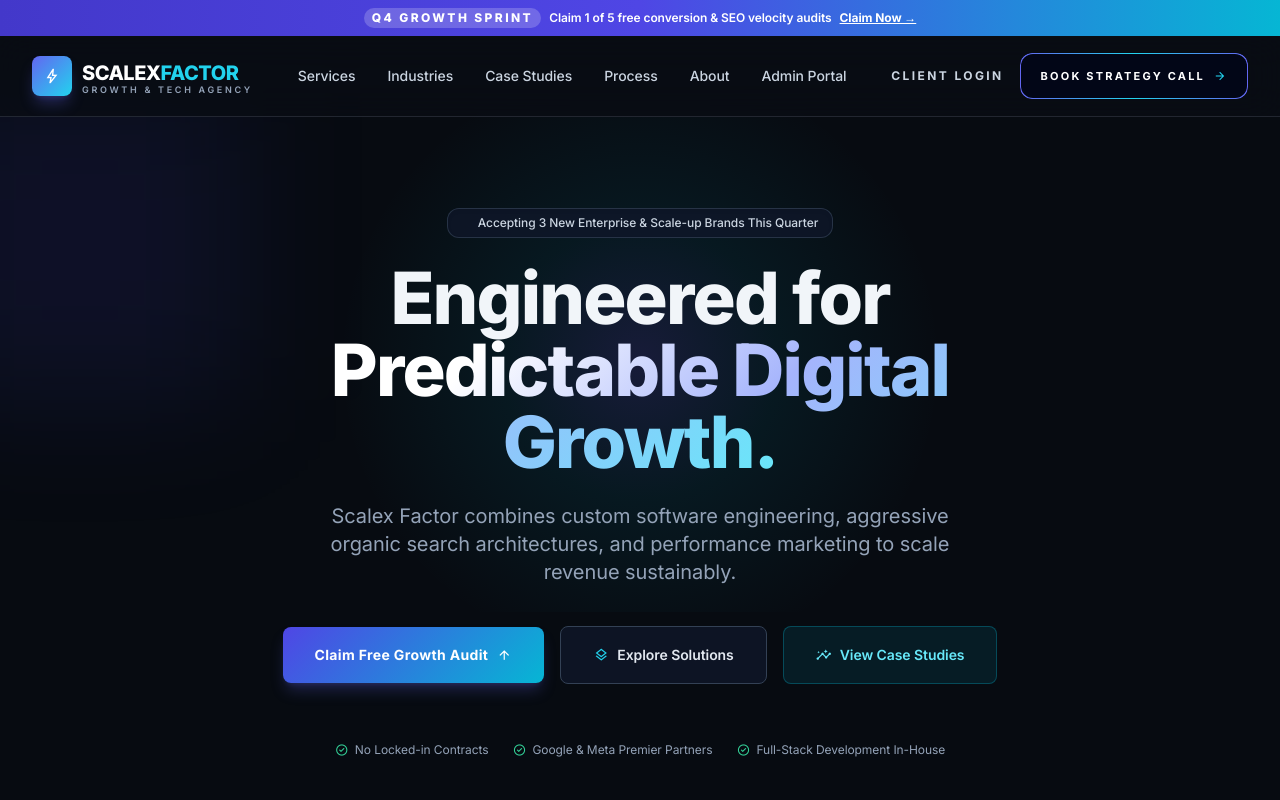
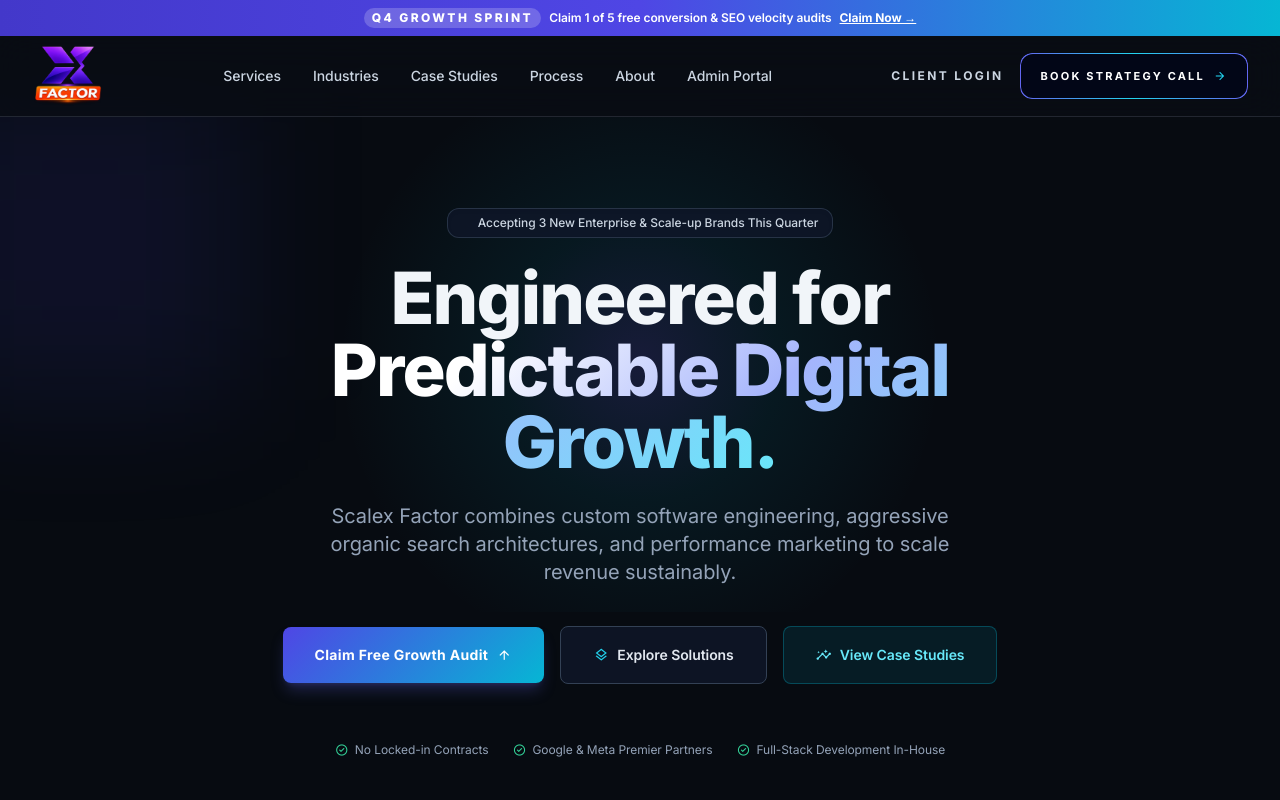
Before and after one commit to scalexfactor-prog/Scalexfactor, a React (Vite) app: page / in a window 1280 px wide. Shown: the top 800 px of the page. Built offline with nearby package versions, Linux system fonts and the light colour scheme.

Commit message:
logo added

```diff
--- a/src/components/layout/SiteFooter.tsx
+++ b/src/components/layout/SiteFooter.tsx
@@ -50,9 +50,9 @@ export function SiteFooter() {
           <div>
             <h5 className="mb-4 text-xs font-bold uppercase tracking-[0.2em] text-white">Contact Direct</h5>
             <ul className="space-y-2 text-xs text-slate-400">
-              <li className="flex items-center gap-2"><Icon name="mail" className="text-[14px] text-cyan-400" /> hello@scalexfactor.com</li>
-              <li className="flex items-center gap-2"><Icon name="call" className="text-[14px] text-cyan-400" /> +1 (800) 482-9210</li>
-              <li className="flex items-center gap-2"><Icon name="location_on" className="text-[14px] text-cyan-400" /> San Francisco &amp; London</li>
+              <li className="flex items-center gap-2"><Icon name="mail" className="text-[14px] text-cyan-400" /> scalexfactor@gmail.com</li>
+              <li className="flex items-center gap-2"><Icon name="call" className="text-[14px] text-cyan-400" /> +91 8087885433</li>
+              <li className="flex items-center gap-2"><Icon name="location_on" className="text-[14px] text-cyan-400" /> Nagpur &amp; India</li>
             </ul>
           </div>
         </div>
--- a/src/components/layout/SiteHeader.tsx
+++ b/src/components/layout/SiteHeader.tsx
@@ -20,16 +20,12 @@ export function SiteHeader() {
 
       <header className="glass-nav border-b backdrop-blur-xl">
         <div className="mx-auto flex h-20 max-w-7xl items-center justify-between gap-4 px-4 sm:px-6 lg:px-8">
-          <Link to="/" className="flex items-center gap-2.5" onClick={() => setMenuOpen(false)}>
-            <div className="flex h-10 w-10 items-center justify-center rounded-xl bg-gradient-to-br from-indigo-500 to-cyan-400 shadow-lg shadow-indigo-500/30">
-              <Icon name="bolt" className="text-lg text-white" />
-            </div>
-            <div className="flex flex-col leading-none">
-              <span className="text-xl font-extrabold tracking-tight text-white">
-                SCALEX<span className="text-cyan-400">FACTOR</span>
-              </span>
-              <span className="-mt-0.5 text-[9px] font-semibold uppercase tracking-[0.3em] text-slate-400">Growth &amp; Tech Agency</span>
-            </div>
+          <Link to="/" className="flex shrink-0 items-center" onClick={() => setMenuOpen(false)}>
+            <img
+              src="/scalex-factor-logo.png"
+              alt="Scalex Factor — Growth & Tech Agency"
+              className="h-[4.5rem] w-[4.5rem] object-contain"
+            />
           </Link>
 
           <nav className="hidden items-center gap-8 text-sm font-medium text-slate-300 xl:flex" aria-label="Primary">
```
Also changed, not shown: public/scalex-factor-logo.png (added), 6 other files (tests, documents, lock files or other folders).
